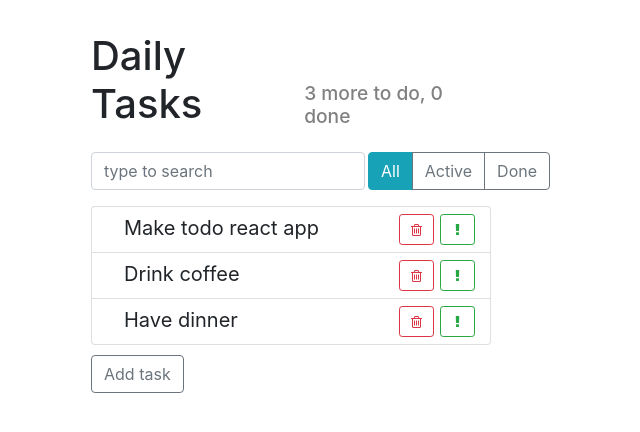
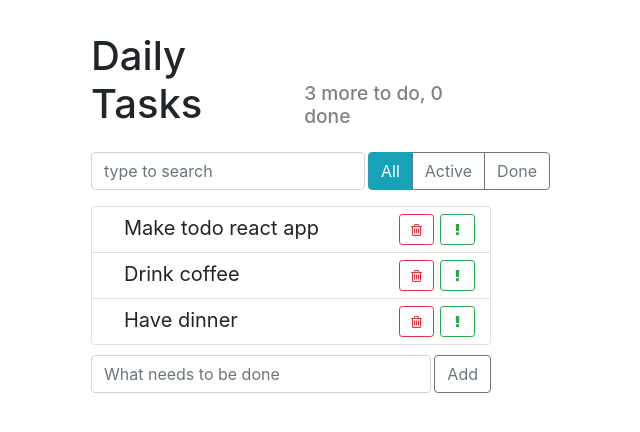
Before and after one commit to Vostbur/daily-tasks, a React (Create React App) app: page / in a window 1280 px wide. Shown: the top 432 px of the page, without its empty margins (349-989 px from the left). Built offline with nearby package versions, Linux system fonts and the light colour scheme.

Commit message:
added addTask event

```diff
--- a/src/components/TaskAddBar/TaskAddBar.css
+++ b/src/components/TaskAddBar/TaskAddBar.css
@@ -1,3 +1,7 @@
 .task-add-bar {
     margin-top: 10px;
 }
+
+.task-add-bar input {
+    margin-right: 3px;
+}
--- a/src/components/TaskAddBar/TaskAddBar.jsx
+++ b/src/components/TaskAddBar/TaskAddBar.jsx
@@ -2,15 +2,35 @@ import React, { Component } from 'react';
 import './TaskAddBar.css';
 
 export default class TaskAddBar extends Component {
+
+    state = {
+        name: ''
+    };
+
+    onNameChange = (e) => {
+        this.setState({
+            name: e.target.value
+        });
+    };
+
+    onSubmit = (e) => {
+        e.preventDefault();
+        this.props.onAddClick(this.state.name);
+    };
+
     render() {
         return (
-            <div className='task-add-bar'>
-                <button
-                    className='btn btn-outline-secondary'
-                    onClick={() => this.props.onAddClick('HELLO')}>
-                    Add task
+            <form className='task-add-bar d-flex'
+                onSubmit={this.onSubmit} >
+
+                <input type='text'
+                    className='form-control'
+                    onChange={this.onNameChange}
+                    placeholder='What needs to be done' />
+                <button className='btn btn-outline-secondary'>
+                    Add
                 </button>
-            </div>
+            </form>
         )
     }
 }
```
